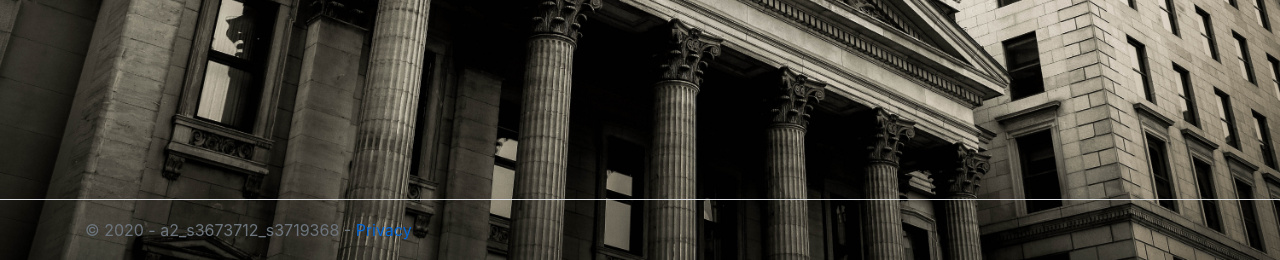
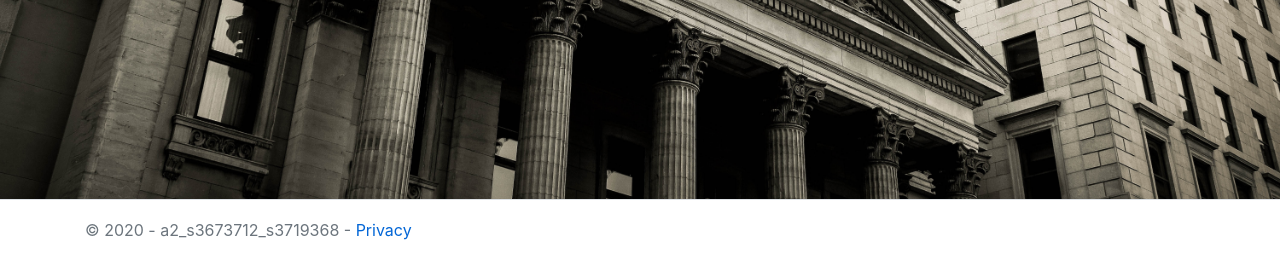
Before and after one commit to rmit-wdt2020/a3-s3673712-s3719368, an ASP.NET Core app: page /Bank/SecureAdminLogin in a window 1280 px wide. Shown: the part 540-800 px from the top of the page. Run offline with ASP.NET Core 8, Linux system fonts and the light colour scheme; the project's own start-up code is not run; a stand-in starts its controllers and pages.

Commit message:
update logic and view

```diff
--- a/a2-s3673712-s3719368/a2-s3673712-s3719368/Areas/Admin/Views/Shared/_Layout.cshtml
+++ b/a2-s3673712-s3719368/a2-s3673712-s3719368/Areas/Admin/Views/Shared/_Layout.cshtml
@@ -54,7 +54,7 @@
 
 
     @* Footer *@
-    <footer class="border-top footer text-muted">
+    <footer class="border-top footer text-muted" style="background-color:white;">
         <div class="container">
             &copy; 2020 - a2_s3673712_s3719368 - <a asp-area="" asp-controller="Home" asp-action="Privacy">Privacy</a>
         </div>
--- a/a2-s3673712-s3719368/a2-s3673712-s3719368/Areas/Default/LogicManger/WebListener.cs
+++ b/a2-s3673712-s3719368/a2-s3673712-s3719368/Areas/Default/LogicManger/WebListener.cs
@@ -90,7 +90,7 @@ namespace a2_s3673712_s3719368.LogicManger
             }
             else
             {
-                bill.Amount += bill.Amount; //if not enough balance this time, double the payment for next period
+                bill.Block = true; //if not enough balance, block the bill
             }
             // Period cases
             switch(bill.Period)
```
